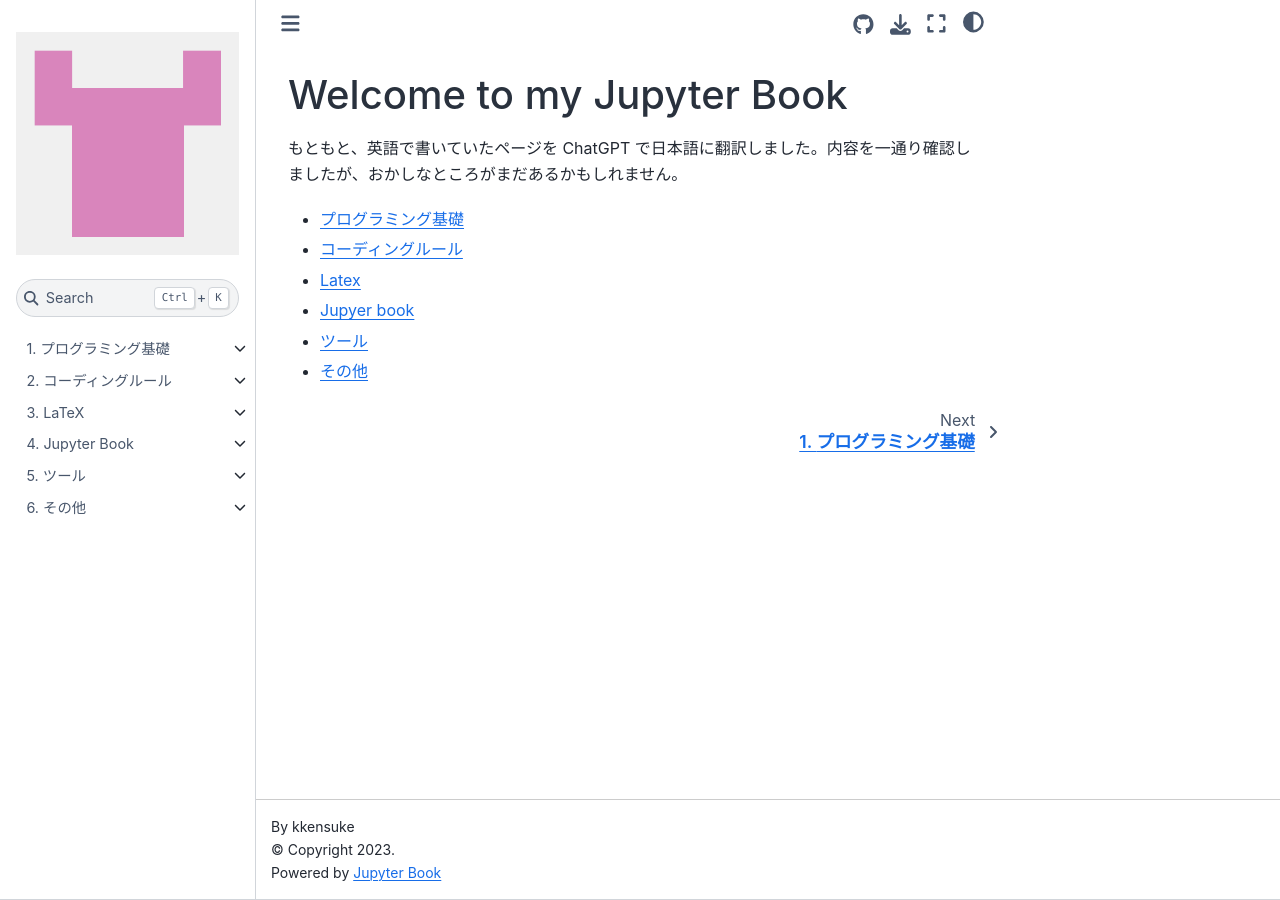
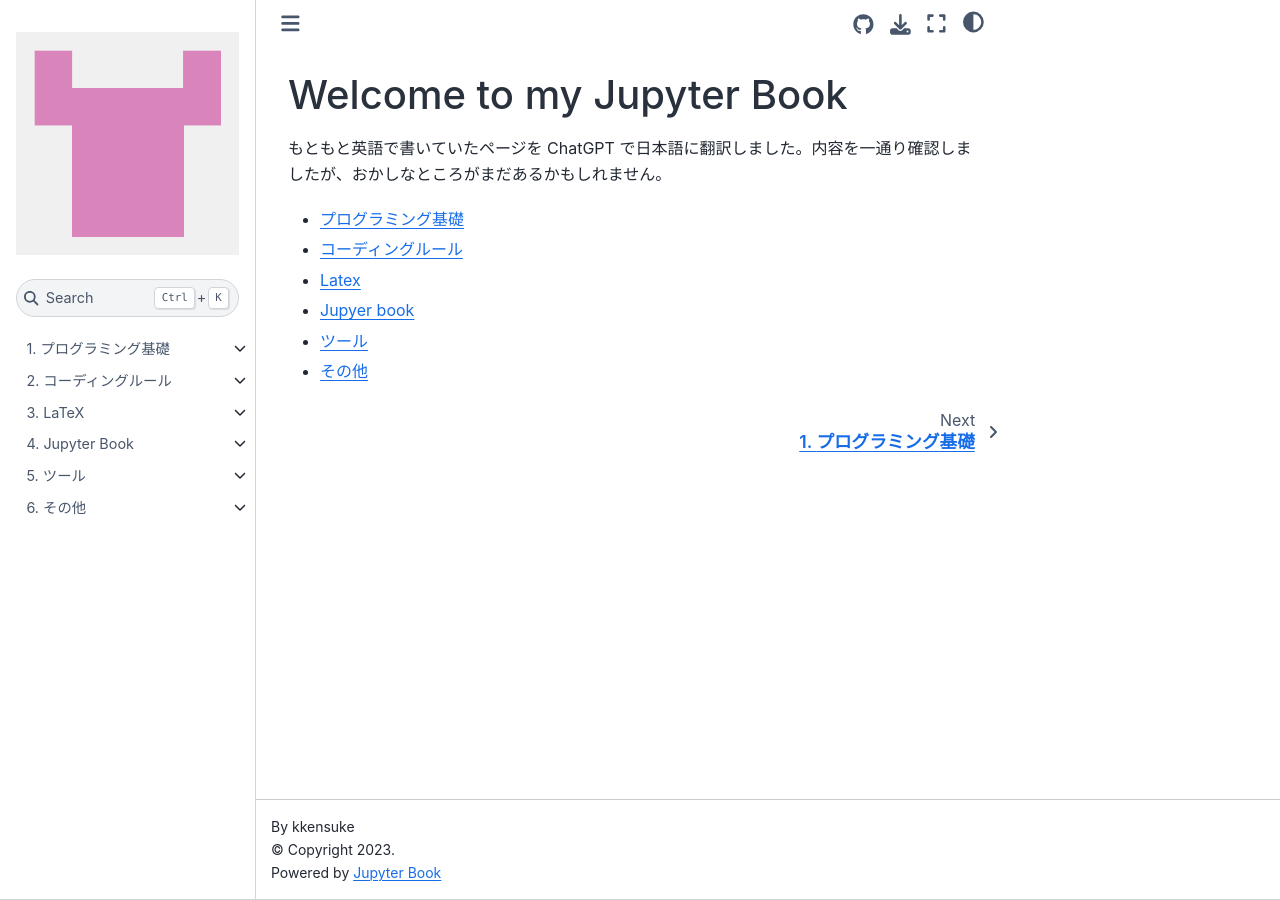
Before and after one commit to kkensuke/myjb-ja, a Jupyter Book: the page built from intro.md, in a window 1280 px wide. Built offline with Jupyter Book 1.0.4 settings and Sphinx 7.4.7 and the Sphinx Book theme 1.1.4, drawn with Linux system fonts in a browser that asks for light colours.

Commit message:
🔧 MAINTAIN:

```diff
--- a/intro.md
+++ b/intro.md
@@ -1,6 +1,6 @@
 # Welcome to my Jupyter Book
 
-もともと、英語で書いていたページを ChatGPT で日本語に翻訳しました。内容を一通り確認しましたが、おかしなところがまだあるかもしれません。
+もともと英語で書いていたページを ChatGPT で日本語に翻訳しました。内容を一通り確認しましたが、おかしなところがまだあるかもしれません。
 
 - [プログラミング基礎](pages/basic/basic.md)
 - [コーディングルール](pages/coding-rules/coding-rules.md)
```
